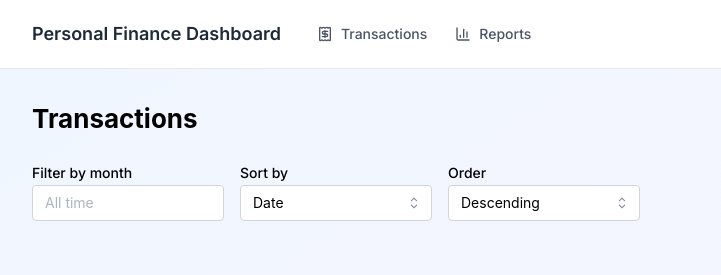
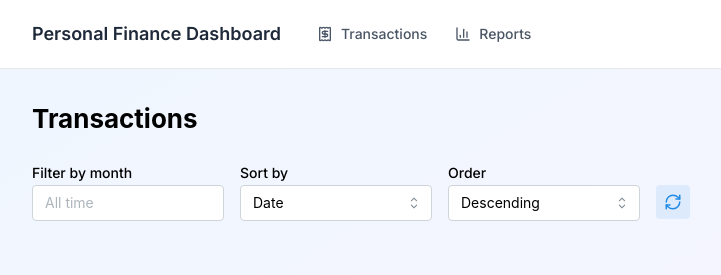
Before and after one commit to artemis-lab/personal-finance-dashboard, a React (Vite) app in the folder frontend/: page / in a window 1280 px wide. Shown: the top 275 px of the page, without its empty margins (0-721 px from the left). Built offline with nearby package versions, Linux system fonts and the light colour scheme; no server answers.

Commit message:
Add Reload transactions button

```diff
--- a/frontend/src/pages/Transactions.tsx
+++ b/frontend/src/pages/Transactions.tsx
@@ -1,6 +1,6 @@
-import { Alert, Loader, Select, Text, Title } from "@mantine/core";
+import { ActionIcon, Alert, Loader, Select, Text, Title } from "@mantine/core";
 import { MonthPickerInput } from "@mantine/dates";
-import { AlertCircle } from "lucide-react";
+import { AlertCircle, RefreshCw } from "lucide-react";
 import { useCallback, useMemo, useState } from "react";
 
 import { ApiError } from "../api";
@@ -18,9 +18,11 @@ const Transactions = () => {
     data,
     isLoading,
     isFetchingNextPage,
+    isRefetching,
     error,
     hasNextPage,
     fetchNextPage,
+    refetch,
   } = useTransactions(options);
 
   const transactions = useMemo(() => {
@@ -102,6 +104,16 @@ const Transactions = () => {
           ]}
           onChange={handleSortOrderChange}
         />
+        <ActionIcon
+          aria-label="Reload transactions"
+          className="mt-6"
+          loading={isRefetching}
+          size="lg"
+          variant="light"
+          onClick={() => refetch()}
+        >
+          <RefreshCw size={18} />
+        </ActionIcon>
       </div>
       <div className="min-h-0 flex-1">
         {error ? (
```
